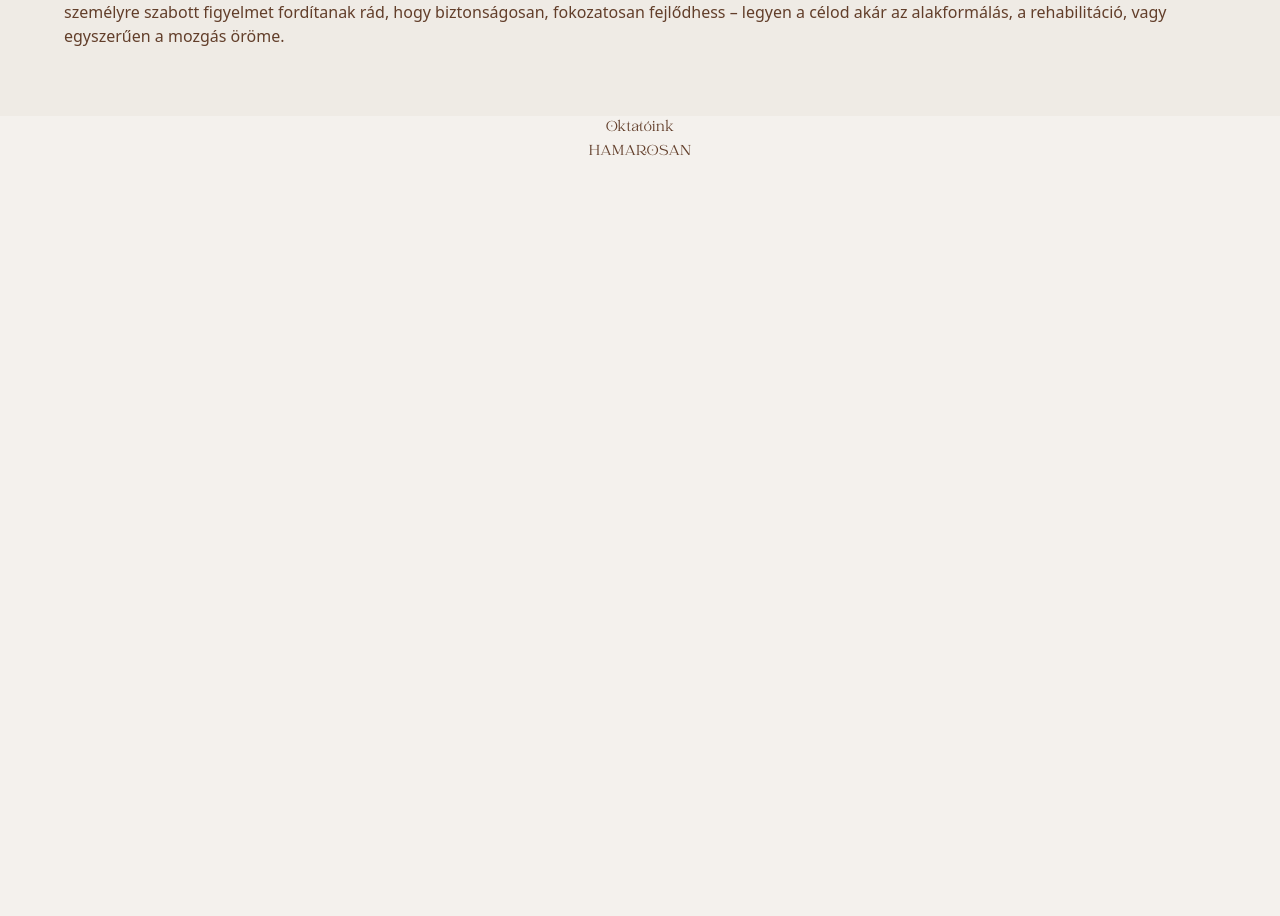
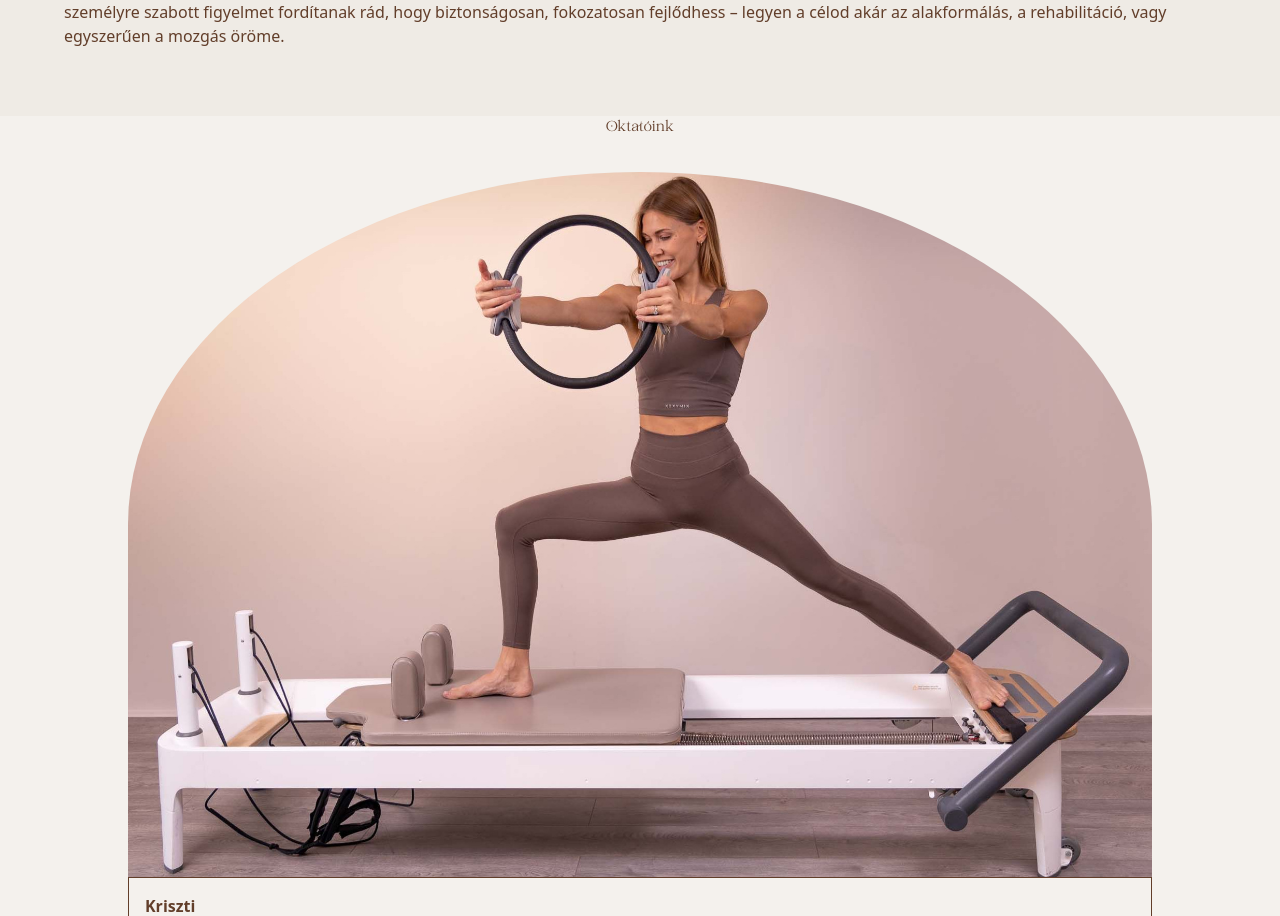
Before and after one commit to buikrisz/moonlab, a Next.js app: page / in a window 1280 px wide. Shown: the part 1964-2880 px from the top of the page. Built offline with nearby package versions, Linux system fonts and the light colour scheme.

Commit message:
coaches base

```diff
--- /dev/null
+++ b/app/components/CoachCard.tsx
@@ -0,0 +1,16 @@
+import React from "react";
+import Image from "next/image";
+import styles from "../styles/CoachCard.module.css";
+import { CoachCardProps } from "../types";
+
+export const CoachCard = ({ name, description, img }: CoachCardProps) => {
+  return (
+    <div className={styles.coachCard}>
+      <Image className={styles.coachCardImage} src={img} alt={name} />
+      <div className={styles.coachCardContent}>
+        <h1 className={styles.coachCardName}>{name}</h1>
+        <p className={styles.coachCardDescription}>{description}</p>
+      </div>
+    </div>
+  );
+};
--- a/app/page.tsx
+++ b/app/page.tsx
@@ -11,8 +11,9 @@ import contactImg from "./content/contact_image.png";
 import priceImg from "./content/price.jpg";
 import { Navbar, PriceCard } from "./components";
 import { FaqCard } from "./components/FaqCard";
-import { FaqCardProps, PriceCardProps } from "./types";
+import { CoachCardProps, FaqCardProps, PriceCardProps } from "./types";
 import styles from "./styles/pages.module.css";
+import { CoachCard } from "./components/CoachCard";
 
 const prices: PriceCardProps[] = [
   {
@@ -41,6 +42,44 @@ const prices: PriceCardProps[] = [
     description:
       "10 alkalmas bérletünk ideális választás azok számára, akik hosszabb távon szeretnék elkötelezni magukat a reformer pilates mellett, és maximálisan kihasználni a stúdió nyújtotta lehetőségeket",
     price: "55000 Ft",
+    img: priceImg,
+  },
+];
+
+const coaches: CoachCardProps[] = [
+  {
+    name: "Kriszti",
+    description:
+      "A sport mindig is az életem része volt, de igazán akkor találtam rá arra, amit igazán szeretek, amikor megismerkedtem a reformer pilates edzéssel. Ez a mozgásforma nemcsak hajlékonnyá és erőssé tesz, hanem fejben is teljesen kikapcsol – igazi testi-lelki feltöltődés.",
+    img: priceImg,
+  },
+  {
+    name: "Fanni",
+    description: "???",
+    img: priceImg,
+  },
+  {
+    name: "H. Niki",
+    description:
+      "Gyerekkorom óta a mozgás és a sport szerves része életemnek. Az irodai munka és a gerincsérv kihívásai közepette a pilates nyújtott számomra hatékony megoldást a fájdalom enyhítésére és a testtartás javítására.",
+    img: priceImg,
+  },
+  {
+    name: "Tété",
+    description:
+      "10 alkalmas bérletünk ideális választás azok számára, akik hosszabb távon szeretnék elkötelezni magukat a reformer pilates mellett, és maximálisan kihasználni a stúdió nyújtotta lehetőségeket",
+    img: priceImg,
+  },
+  {
+    name: "Vanessza",
+    description:
+      "10 alkalmas bérletünk ideális választás azok számára, akik hosszabb távon szeretnék elkötelezni magukat a reformer pilates mellett, és maximálisan kihasználni a stúdió nyújtotta lehetőségeket",
+    img: priceImg,
+  },
+  {
+    name: "Z. Niki",
+    description:
+      "10 alkalmas bérletünk ideális választás azok számára, akik hosszabb távon szeretnék elkötelezni magukat a reformer pilates mellett, és maximálisan kihasználni a stúdió nyújtotta lehetőségeket",
     img: priceImg,
   },
 ];
@@ -307,13 +346,22 @@ const HomePage = () => {
           transition={{ duration: 1 }}
         >
           <motion.div
-            className={styles.coachContent}
+            className={styles.coachContainer}
             initial={{ opacity: 0 }}
             animate={{ opacity: coachInView ? 1 : 0 }}
             transition={{ duration: 1 }}
           >
             <h2 className={styles.sectionTitle}>Oktatóink</h2>
-            <h3 className={styles.coachSoon}>HAMAROSAN</h3>
+            <div className={styles.coachCards}>
+              {coaches.map((coach) => (
+                <CoachCard
+                  key={coach.name}
+                  name={coach.name}
+                  description={coach.description}
+                  img={coach.img}
+                />
+              ))}
+            </div>
           </motion.div>
         </motion.section>
 
--- /dev/null
+++ b/app/styles/CoachCard.module.css
@@ -0,0 +1,38 @@
+.coachCard {
+  display: flex;
+  flex-direction: column;
+  justify-content: center;
+  align-items: center;
+  gap: 12;
+  height: 500;
+  width: 300;
+}
+
+.coachCardContent {
+  display: flex;
+  flex-direction: column;
+  justify-content: center;
+  align-items: flex-start;
+  padding: 16px;
+  border: 1px solid var(--primary-text);
+  width: 100%;
+}
+
+.coachCardName {
+  font-size: 24;
+  font-weight: bold;
+  margin-bottom: 10;
+}
+
+.coachCardDescription {
+  font-size: 16;
+  margin-bottom: 10;
+  min-height: 200;
+}
+
+.coachCardImage {
+  object-fit: cover;
+  width: 300;
+  height: 200;
+  border-radius: 50% 50% 0 0;
+}
--- a/app/styles/pages.module.css
+++ b/app/styles/pages.module.css
@@ -142,19 +142,23 @@
   align-items: flex-start;
 }
 
-.coachContent {
+.coachContainer {
   display: flex;
   flex-direction: column;
-  gap: 200;
-  height: 100%;
-  max-width: 900px;
-  margin: 0 auto;
-  text-align: center;
+  justify-content: flex-start;
+  align-items: center;
+  height: 80%;
+  width: 80%;
 }
 
-.coachSoon {
-  font-size: 40;
-  font-family: var(--font-catchy);
+.coachCards {
+  display: flex;
+  justify-content: center;
+  align-items: center;
+  flex-wrap: wrap;
+  gap: 40 20;
+  width: 100%;
+  margin-top: 2rem;
 }
 
 .priceSection {
@@ -174,9 +178,10 @@
 
 .priceCards {
   display: flex;
-  justify-content: space-between;
+  justify-content: center;
   align-items: center;
   flex-wrap: wrap;
+  gap: 80;
   width: 100%;
   margin-top: 2rem;
 }
--- a/app/types/Home.types.ts
+++ b/app/types/Home.types.ts
@@ -7,6 +7,12 @@ export type PriceCardProps = {
   img: StaticImageData;
 };
 
+export type CoachCardProps = {
+  name: string;
+  description: string;
+  img: StaticImageData;
+};
+
 export type FaqCardProps = {
   question: string;
   answer: string;
```
